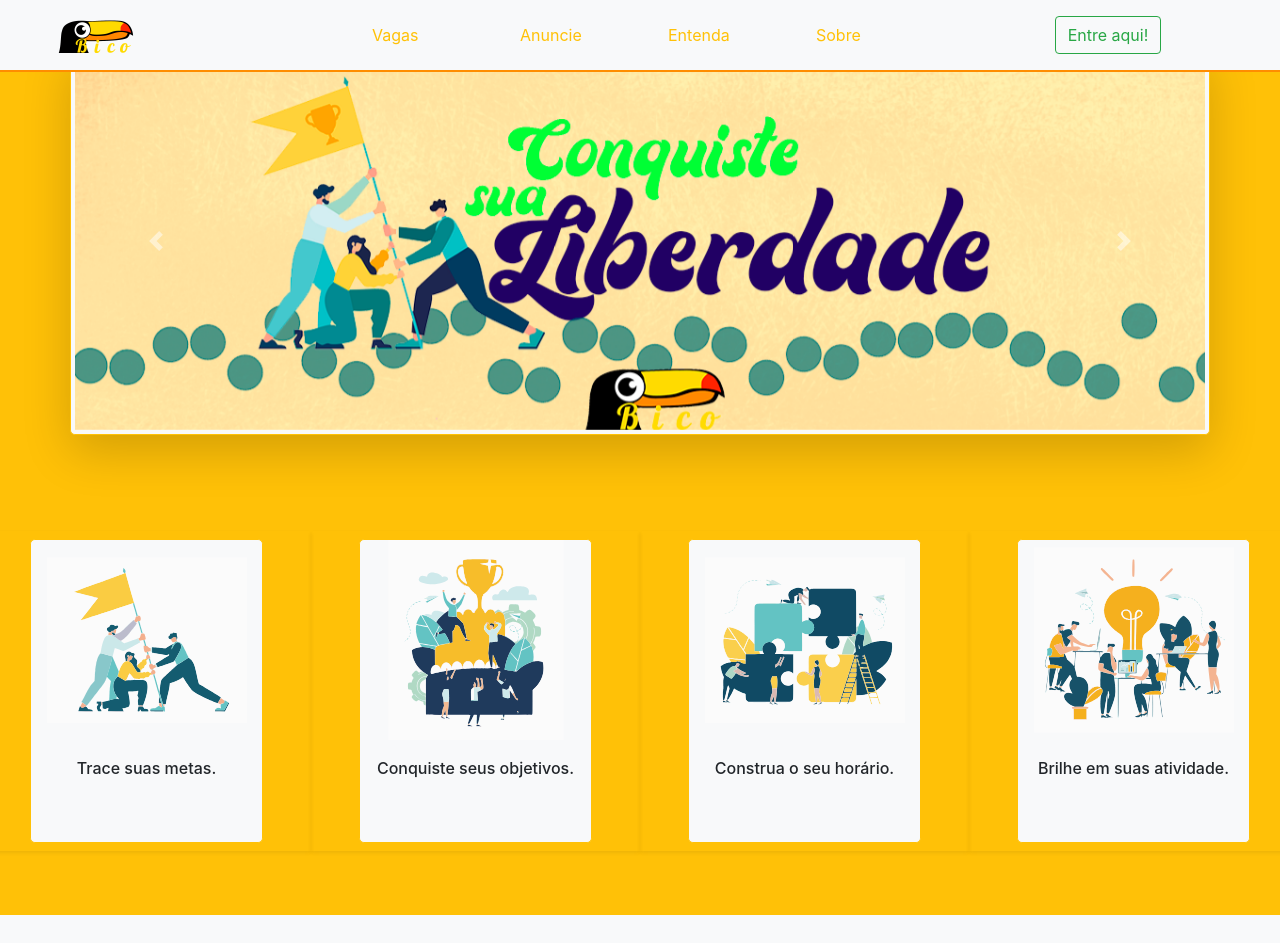
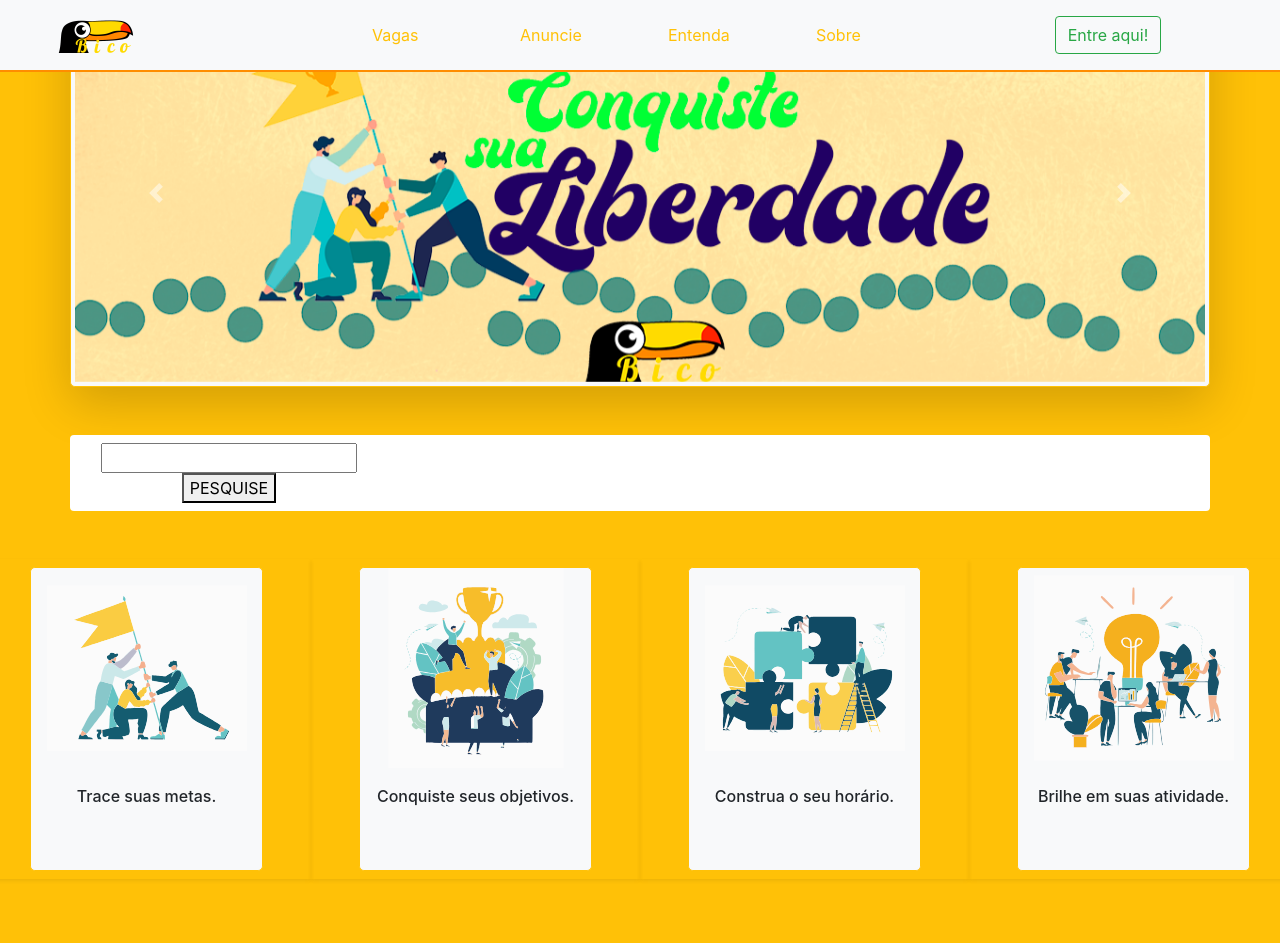
Before and after one commit to DDMotinha/bico, a PHP site: page / in a window 1280 px wide. Before the commit the page ends 915 px from the top, so only its background shows below. Run offline with PHP 8.4, Linux system fonts and the light colour scheme.

Commit message:
mais algumas adições

```diff
--- a/index.php
+++ b/index.php
@@ -44,7 +44,7 @@
             </div>
         </div><!--Fecha Clique de login-->
     </nav><!-- Fecha barra de navegação -->
-    <main class="container-fluid mt-5 bg-warning">
+    <main class="container-fluid mt-5 bg-warning m-auto">
         <div id="carouselExampleFade" class="carousel slide container-lg border-warning rounded-bottom rounded-lg p-1 bg-light shadow-lg border mb-5 rounded" data-ride="carousel">
             <div class="carousel-inner">
                 <div class="carousel-item active">
@@ -66,10 +66,11 @@
                 <span class="sr-only">Próximo</span>
             </a>
         </div><!-- Fecha Carousel -->
-        <div class="row container-xl bg-light text-center rounded mx-auto">
+        <div class="row container-xl bg-light text-center rounded mx-auto bg-white navbar">
             <div class="col">
                 <div class="text-center">
-
+                    <input type="text" name="" id="">
+                    <button>PESQUISE</button>
                 </div>
             </div>
             <div class="col">
--- a/src/style/home.css
+++ b/src/style/home.css
@@ -22,3 +22,6 @@
 .border-carousel {
     color: #ff8d00;
 }
+.b-auto {
+    margin: 0 auto;
+}
```
